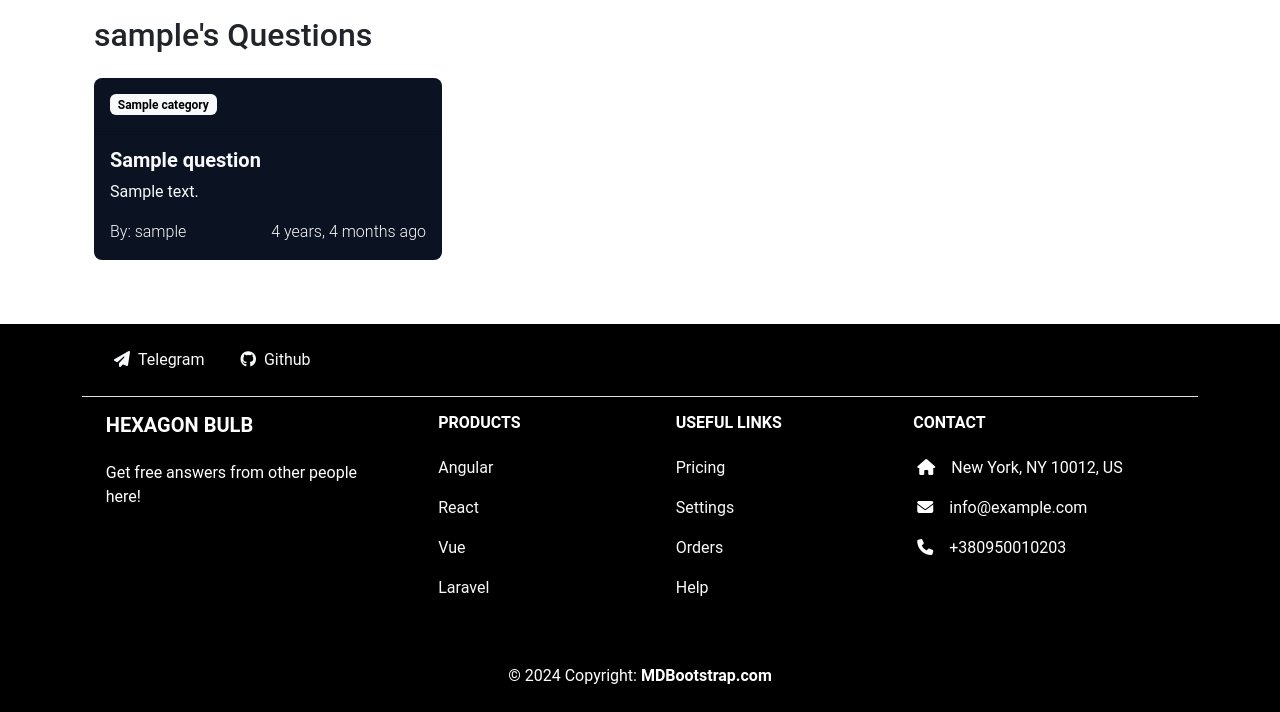
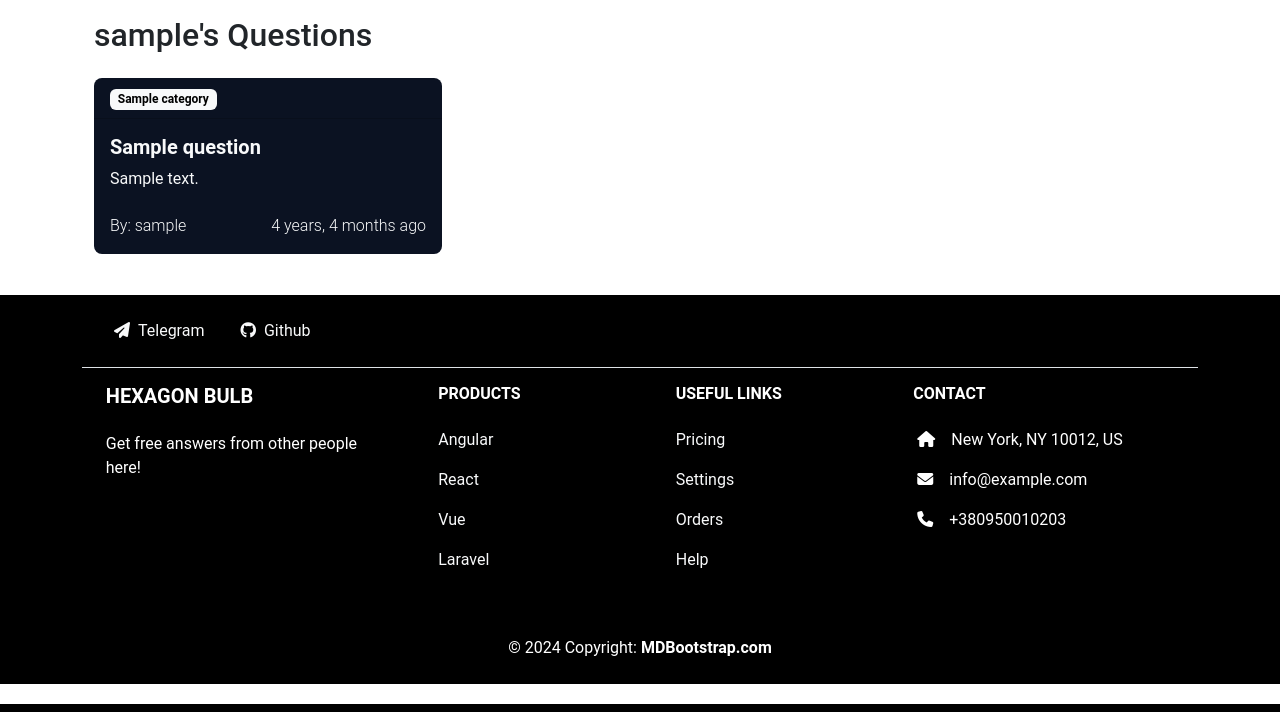
Before and after one commit to alter703/project-hexagon-bulb-site, a Django app: page /profile/profile/00000000-0000-0000-0000-000000000001/questions/ in a window 1280 px wide. Shown: the part 96-808 px from the top of the page. Run offline with Django 5.2, Linux system fonts and the light colour scheme; tables that the repository leaves empty hold one stand-in row (values such as "Sample post"); some libraries are stand-ins or nearby versions.

Commit message:
finally update cards

```diff
--- a/apps/pollFeed/templates/pollFeed/includes/poll_card.html
+++ b/apps/pollFeed/templates/pollFeed/includes/poll_card.html
@@ -1,4 +1,4 @@
-<div class="card mb-4 border border-0 rounded-3">
+<div class="card mb-4 border border-0 rounded-3" style="height: 90%;">
     <div class="card-body rounded-3">
         <h5 class="card-title fs-4 fw-semibold">{{ poll.text|truncatechars:"20" }}</h5>
         <h6 class="card-subtitle">By: {{ poll.author.username }}</h6>
--- a/apps/questionHub/templates/questionHub/includes/question_card_mini.html
+++ b/apps/questionHub/templates/questionHub/includes/question_card_mini.html
@@ -1,15 +1,15 @@
 {% load static %}
 
-<div class="card my-3 border-0 rounded-3 bg-light">
-  <div class="card-header d-flex rounded-top-3 fs-6">
-    <span class="badge bg-light text-black align-self-center my-2">{{ question.category.name }}</span>
+<div class="card my-3 border-0 rounded-3 bg-light" style="height: 95%;">
+  <div class="card-header rounded-top-3 fs-6">
+      <span class="badge bg-light text-black align-self-center">{{ question.category.name }}</span>
   </div>
-  <div class="card-body text-dark rounded-bottom-3">
+  <div class="card-body text-light rounded-bottom-3 d-flex flex-column">
       <a href="{{ question.get_absolute_url }}" class="text-light link-light link-offset-2 link-offset-3-hover link-underline link-underline-opacity-0 link-underline-opacity-75-hover">
           <h5 class="card-title fs-5 fw-semibold">{{ question.title|truncatechars:"30" }}</h5>
-      <p class="card-text">{{ question.content|truncatechars:"80" }}</p>
+          <p class="card-text">{{ question.content|truncatechars:"70" }}</p>
       </a>
-    <div class="d-flex justify-content-between mt-3">
+      <div class="mt-auto d-flex justify-content-between text-muted">
           <p class="mb-0 text-light fw-light">By: {{ question.author }}</p>
           <p class="mb-0 text-light fw-light">{{ question.created_at|timesince }} ago</p>
       </div>
```
Lines whose indentation alone changed are shown as unchanged.
